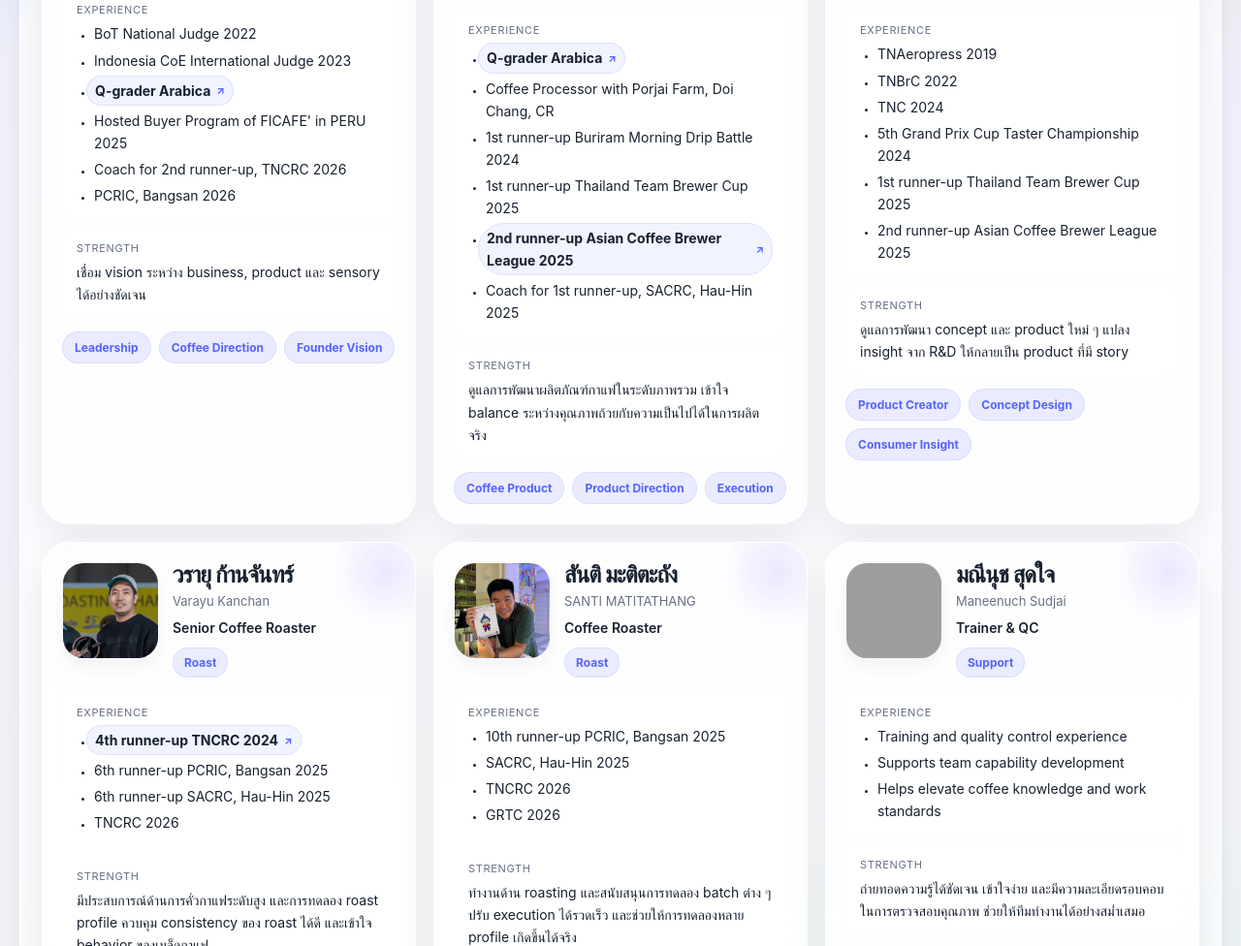
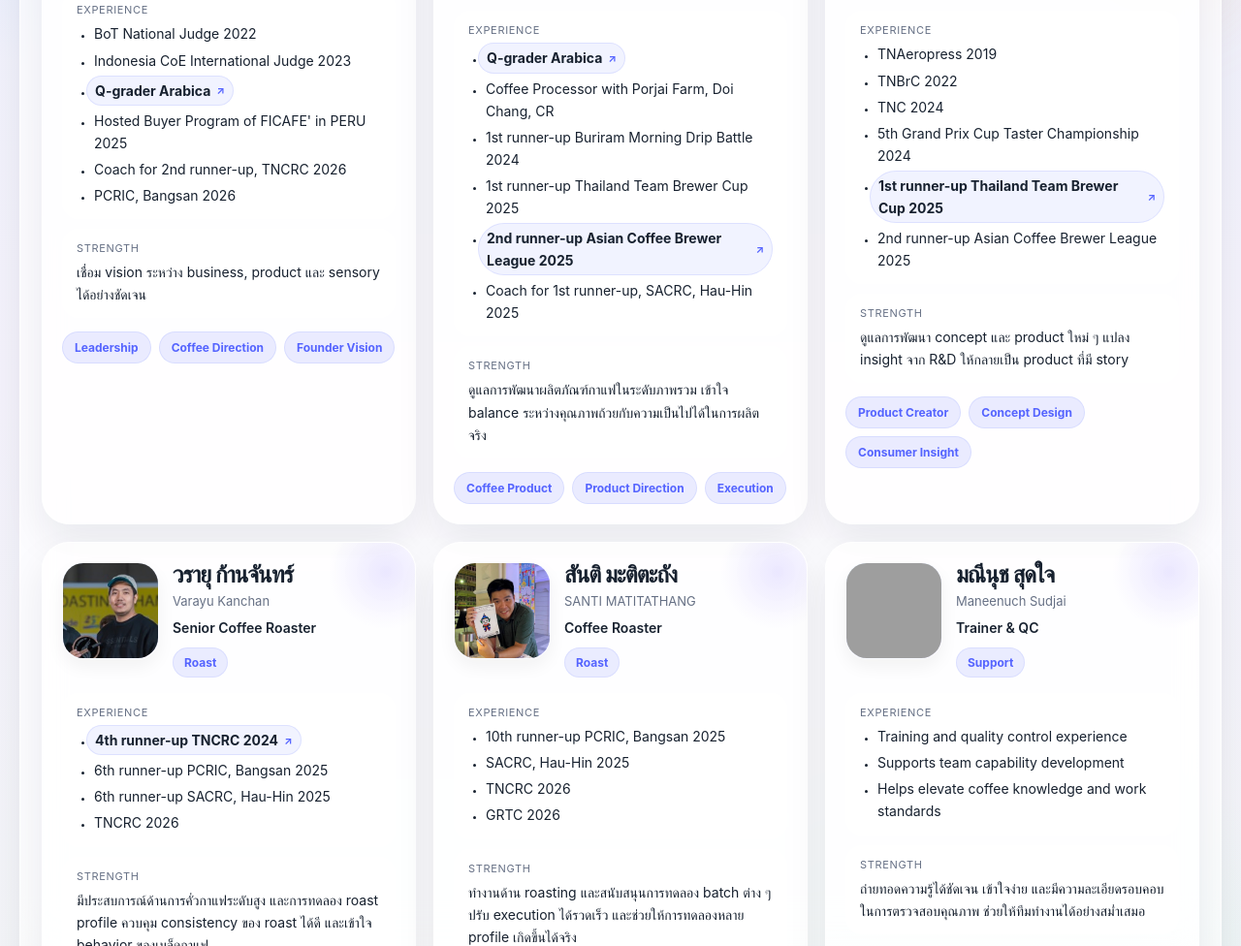
Before and after one commit to yaitonk/my-1st-site, a plain HTML site: page team.html in a window 1280 px wide. Shown: the part 748-1724 px from the top of the page at 97% size. Drawn offline with Linux system fonts and the light colour scheme; grey boxes are pictures that could not be loaded.

Commit message:
Make Thailand Team Brewer Cup link clickable

```diff
--- a/team.html
+++ b/team.html
@@ -891,7 +891,17 @@ data-focus="Product Creator, Concept Design, Consumer Insight">
 <li>TNBrC 2022</li>
 <li>TNC 2024</li>
 <li>5th Grand Prix Cup Taster Championship 2024</li>
-<li>1st runner-up Thailand Team Brewer Cup 2025</li>
+<li>
+<a
+class="credential-link"
+href="images/may-over01.jpg"
+target="_blank"
+rel="noopener noreferrer"
+onclick="event.stopPropagation();"
+>
+1st runner-up Thailand Team Brewer Cup 2025
+</a>
+</li>
 <li>2nd runner-up Asian Coffee Brewer League 2025</li>
 </ul>
 </div>
```
